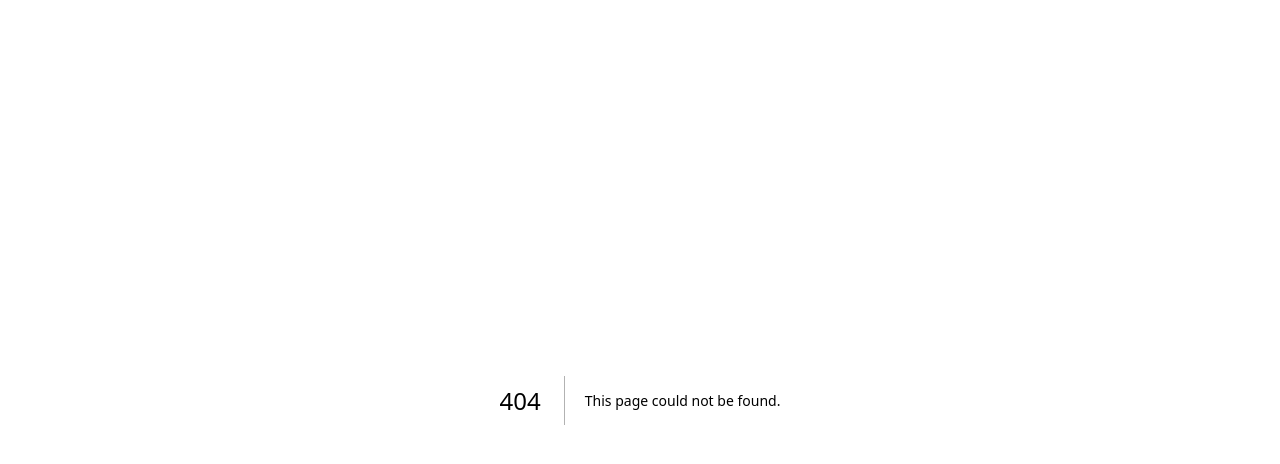
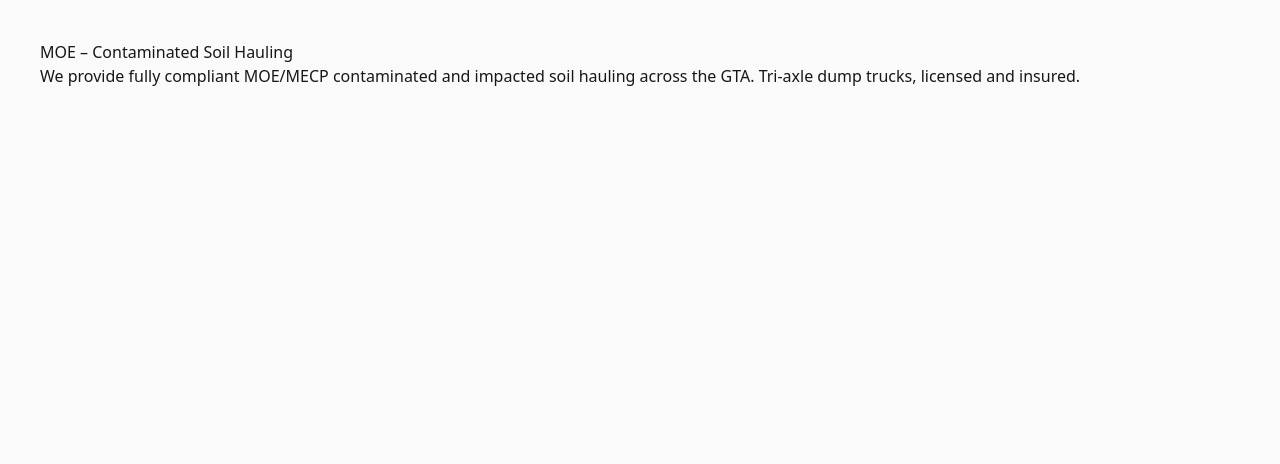
Before and after one commit to JassSgn33/sgn-transport-website, a Next.js app: page /moe in a window 1280 px wide. Before the commit this address had no page. Shown: the top 464 px of the page. Built offline with nearby package versions, Linux system fonts and the light colour scheme.

Commit message:
Create MOEPage component for contaminated soil hauling
This file contains the MOEPage component that provides information about contaminated soil hauling services.

```diff
--- /dev/null
+++ b/app/moe/page.jsx
@@ -0,0 +1,18 @@
+// app/moe/page.jsx
+export const metadata = {
+  title: "MOE – Contaminated Soil Hauling | SGN Transport Inc.",
+  description:
+    "Tri-axle dump-truck hauling for impacted/contaminated soil. Fully MOE/MECP compliant hauling across the GTA.",
+};
+
+export default function MOEPage() {
+  return (
+    <div style={{ padding: "40px" }}>
+      <h1>MOE – Contaminated Soil Hauling</h1>
+      <p>
+        We provide fully compliant MOE/MECP contaminated and impacted soil
+        hauling across the GTA. Tri-axle dump trucks, licensed and insured.
+      </p>
+    </div>
+  );
+}
```
